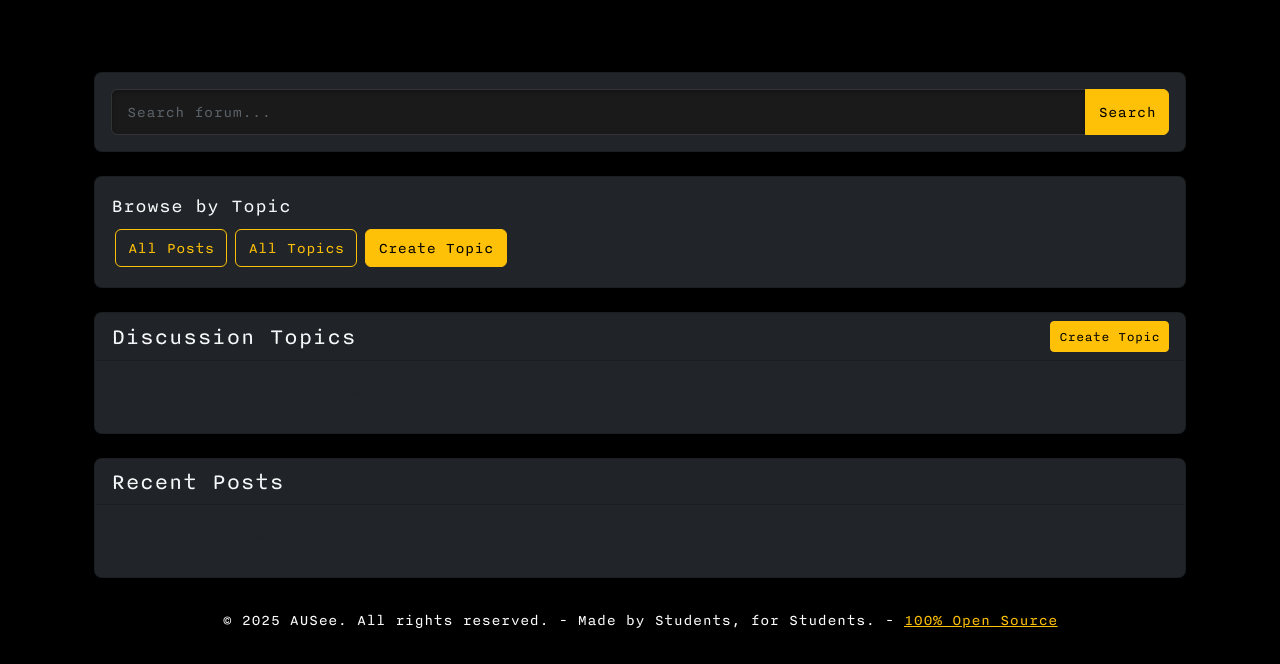
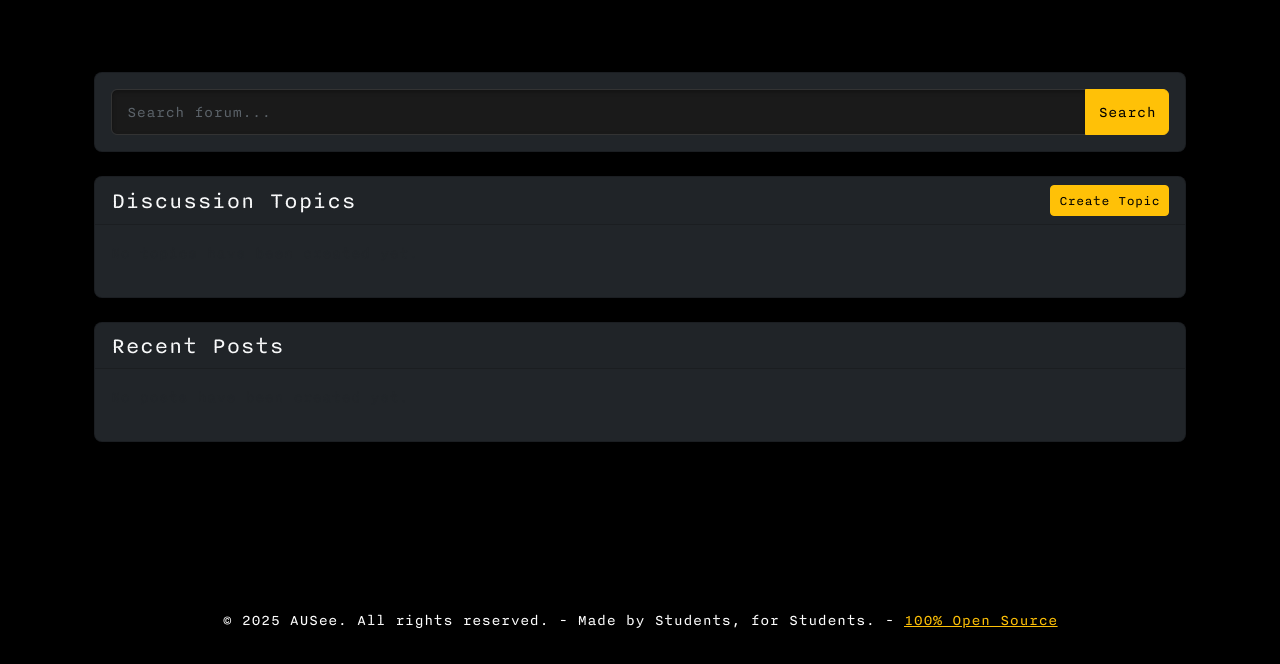
Before and after one commit to NatanAmado/AUSee, a Django app: page /forum/ in a window 1280 px wide. Shown: the part 136-800 px from the top of the page. Run offline with Django 4.2, Linux system fonts and the light colour scheme; the visitor is signed in with stand-in values (Sample User, id 1); data that the repository does not hold is empty; parts of the project's set-up code (start-up, migrations or seed data) failed here and were passed over.

Commit message:
Remove filter-style topic navigation from base_forum.html to streamline the interface and improve layout consistency.

```diff
--- a/forum/templates/forum/base_forum.html
+++ b/forum/templates/forum/base_forum.html
@@ -17,24 +17,6 @@
                             <button type="submit" class="btn btn-warning">Search</button>
                         </div>
                     </form>
-                </div>
-            </div>
-        </div>
-    </div>
-
-    <!-- Filter-style Topic Navigation -->
-    <div class="row mb-4">
-        <div class="col-md-12">
-            <div class="card bg-dark text-light">
-                <div class="card-body">
-                    <h5 class="card-title">Browse by Topic</h5>
-                    <div class="d-flex flex-wrap">
-                        <a href="{% url 'forum:home' %}" class="btn btn-outline-warning m-1">All Posts</a>
-                        <a href="{% url 'forum:topic_list' %}" class="btn btn-outline-warning m-1">All Topics</a>
-                        {% if user.is_authenticated %}
-                        <a href="{% url 'forum:create_topic' %}" class="btn btn-warning m-1">Create Topic</a>
-                        {% endif %}
-                    </div>
                 </div>
             </div>
         </div>
```
